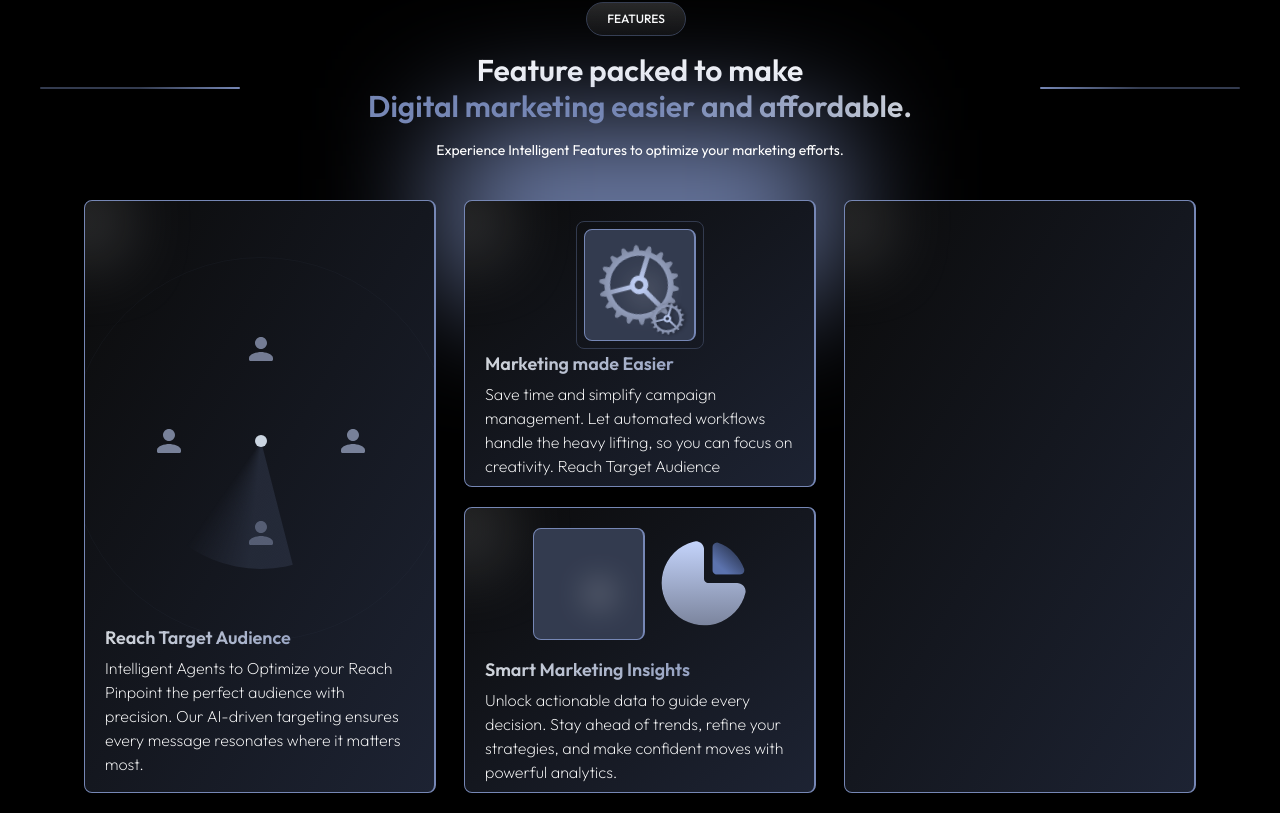
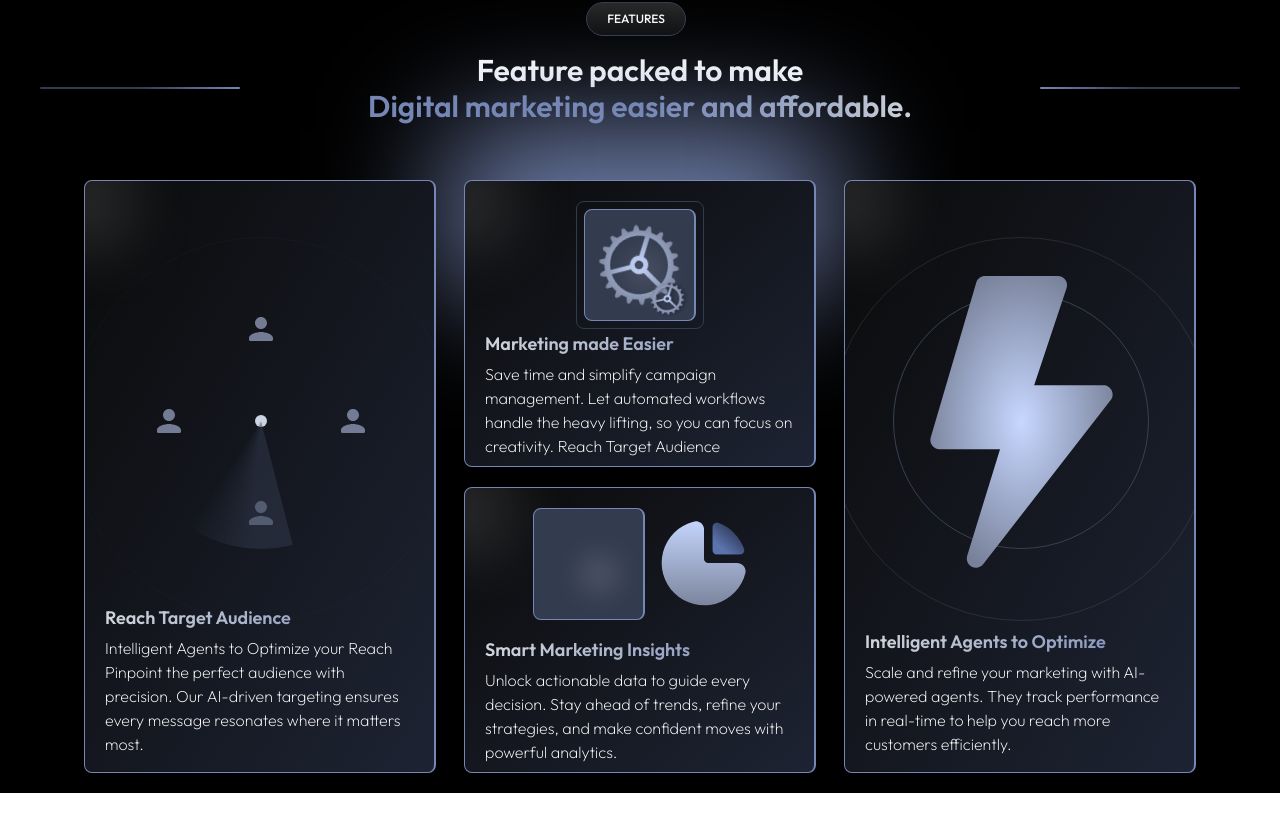
Before and after one commit to shivanibmane/ani-task, a React (Vite) app: page / in a window 1280 px wide. Shown: the part 1460-2273 px from the top of the page. Built offline with nearby package versions, Linux system fonts and the light colour scheme.

Commit message:
Add two subsections to Features and create a reusable SectionTitle component

```diff
--- a/src/components/Features.jsx
+++ b/src/components/Features.jsx
@@ -2,34 +2,47 @@ import React from "react";
 import FeatureWrapper from "./FeatureWrapper";
 import SectionTitle from "./SectionTitle";
 import avatar from "../assets/avatar.svg";
-import LogoWrapper from "./LogoWrapper";
 import setting_lg from "../assets/setting-lg.svg";
 import setting_sm from "../assets/setting-sm.svg";
 import pie_chart from "../assets/piechart.svg";
+import flash from "../assets/flash.svg";
 const Features = () => {
   return (
     <div className="flex flex-col mx-auto">
-      <SectionTitle />
+      <SectionTitle
+        sectionName="FEATURES"
+        sectionTitle="Feature packed to make "
+        sectionTitleSapn="Digital marketing easier and affordable."
+        setionDesc="Experience Intelligent Features to optimize your marketing efforts."
+      />
       <div className="flex flex-col desktop:grid-cols-3 sm:grid sm:grid-cols-2 gap-7 mx-auto mt-10">
         <FeatureWrapper>
           <div className="relative grid grid-flow-row justify-center max-h-full py-24">
             <div className="absolute w-96 h-96 border rounded-full border-gray-600 top-14 -left-4 opacity-30 animate-ping ease-in-out bg-slate-200"></div>
             <div className="absolute w-96 h-96 border rounded-full border-gray-600 top-14 -left-4 opacity-10"></div>
             <div className="absolute w-64 h-64 rounded-full border-gray-600 top-28 left-12 flex items-center justify-center overflow-hidden">
-              <span className="absolute w-3 h-3 bg-slate-300 rounded-full z-10"></span>
+              <span className="absolute w-3 h-3 bg-slate-300 rounded-full"></span>
               <span className="absolute w-32 h-32 border-gray-600 rounded-full animate-ping border"></span>
               <img
                 src={avatar}
                 alt="avatar"
-                className="absolute bottom-6 appear"
+                className="absolute animate-pulse  bottom-6"
               />
               <img
                 src={avatar}
                 alt="avatar"
-                className="absolute animate-pulse top-6"
+                className="absolute animate-pulse  top-6"
               />
-              <img src={avatar} alt="avatar" className="absolute right-6" />
-              <img src={avatar} alt="avatar" className="absolute left-6" />
+              <img
+                src={avatar}
+                alt="avatar"
+                className="absolute animate-pulse duration-100 right-6"
+              />
+              <img
+                src={avatar}
+                alt="avatar"
+                className="absolute animate-pulse delay-75 left-6"
+              />
               <div className="animate-rotate absolute inset-0 h-full w-full rounded-full bg-[conic-gradient(#333B4F_20deg,transparent_50deg)] opacity-50"></div>
             </div>
           </div>
@@ -54,7 +67,7 @@ const Features = () => {
                     <img
                       src={setting_lg}
                       alt=" setting-lg"
-                      className="animate-rotate w-2 h-2 "
+                      className="animate-rotate w-2 h-2"
                     />
                     <img
                       src={setting_sm}
@@ -84,7 +97,7 @@ const Features = () => {
                 </div>
               </div>
               <div>
-                <img src={pie_chart} alt="" />
+                <img src={pie_chart} alt="Pie-chart" />
               </div>
             </div>
             <div className="absolute bottom-0 w-full px-5 py-2 space-y-1 ">
@@ -99,7 +112,47 @@ const Features = () => {
             </div>
           </FeatureWrapper>
         </div>
-        <FeatureWrapper></FeatureWrapper>{" "}
+        <FeatureWrapper>
+          <div className="relative grid grid-flow-row justify-center max-h-full py-24">
+            <div className="absolute w-96 h-96 border rounded-full border-gray-200 top-14 -left-4 opacity-10"></div>
+            <div className="absolute w-64 h-64 rounded-full border border-gray-700 top-28 left-12 flex items-center justify-center"></div>
+            <div className="absolute w-64 h-64 rounded-full border-gray-600 top-28 left-12 flex items-center justify-center ">
+              <img src={flash} alt="flash" className="z-10" />
+            </div>
+            <div className="absolute w-36 h-36 rounded-full top-40 left-24 flex items-center justify-center animate-pingSlow">
+              <img
+                src={avatar}
+                alt="avatar"
+                className="absolute -bottom-6 w-3 h-3"
+              />
+              <img
+                src={avatar}
+                alt="avatar"
+                className="absolute  -top-6 w-3 h-3"
+              />
+              <img
+                src={avatar}
+                alt="avatar"
+                className="absolute -right-6 w-3 h-3"
+              />
+              <img
+                src={avatar}
+                alt="avatar"
+                className="absolute -left-6 w-3 h-3"
+              />
+            </div>
+          </div>
+          <div className="absolute bottom-0 w-full px-5 py-4 space-y-1 ">
+            <h1 className="text-lg bg-gradient-to-r font-semibold text-transparent bg-clip-text from-gray-300 to-lightbule rounded-md">
+              Intelligent Agents to Optimize
+            </h1>
+            <p className="font-extralight text-md">
+              Scale and refine your marketing with AI-powered agents. They track
+              performance in real-time to help you reach more customers
+              efficiently.
+            </p>
+          </div>
+        </FeatureWrapper>
       </div>
     </div>
   );
--- a/src/components/SectionTitle.jsx
+++ b/src/components/SectionTitle.jsx
@@ -1,27 +1,33 @@
 import React from "react";
 
-const SectionTitle = () => {
+const SectionTitle = ({
+  sectionName,
+  sectionTitle,
+  sectionTitleSapn,
+  sectionDesc,
+}) => {
   return (
     <>
       <div className="relative flex flex-col items-center justify-center mt-20 gap-4 ">
         <div className="absolute top-32 w-96 h-40 bg-lightbule blur-3xl"></div>
         <span className="text-xs font-medium me-2 px-5 py-2 border border-darkgray rounded-full bg-gradient-to-b  from-[#282828] to-bglistdark bg-opacity-10">
-          FEATURES
+          {sectionName}
         </span>
         <div className="flex w-full items-center desktop:px-10  ">
           <span className="sm:w-3/12 outline-none h-0.5 bg-gradient-to-l from-lightbule via-darkgray to-darkgray rounded-md" />
           <div className=" text-center w-full">
             <h2 className="text-xl sm:text-2xl desktop:text-3xl font-semibold ">
-              Feature packed to make <br />
+              {sectionTitle}
+              <br />
               <span className="w-10 sm:w-10/12 bg-gradient-to-r text-transparent bg-clip-text from-lightbule via-lightbule to-gray-300 rounded-md">
-                Digital marketing easier and affordable.
+                {sectionTitleSapn}
               </span>
             </h2>
           </div>
           <span className=" sm:w-3/12 outline-none h-0.5 bg-gradient-to-r from-lightbule via-darkgray to-darkgray  rounded-md" />
         </div>
         <p className="text-center text-xs sm:text-sm px-5 z-50 ">
-          Experience Intelligent Features to optimize your marketing efforts.
+          {sectionDesc}
         </p>
       </div>
     </>
```
